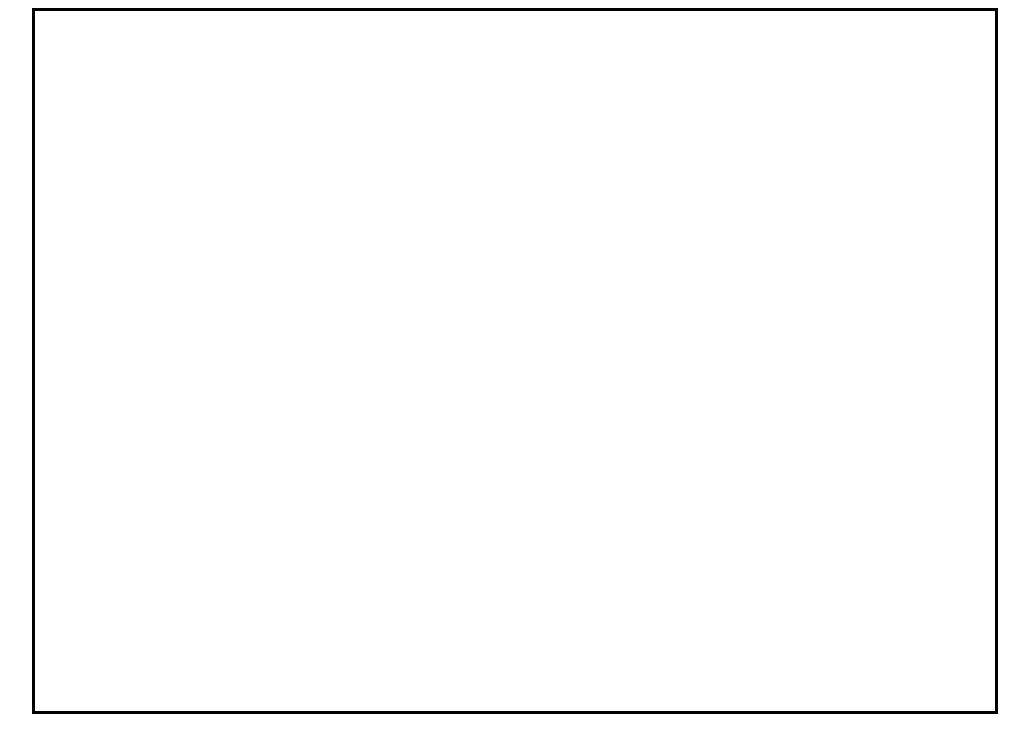
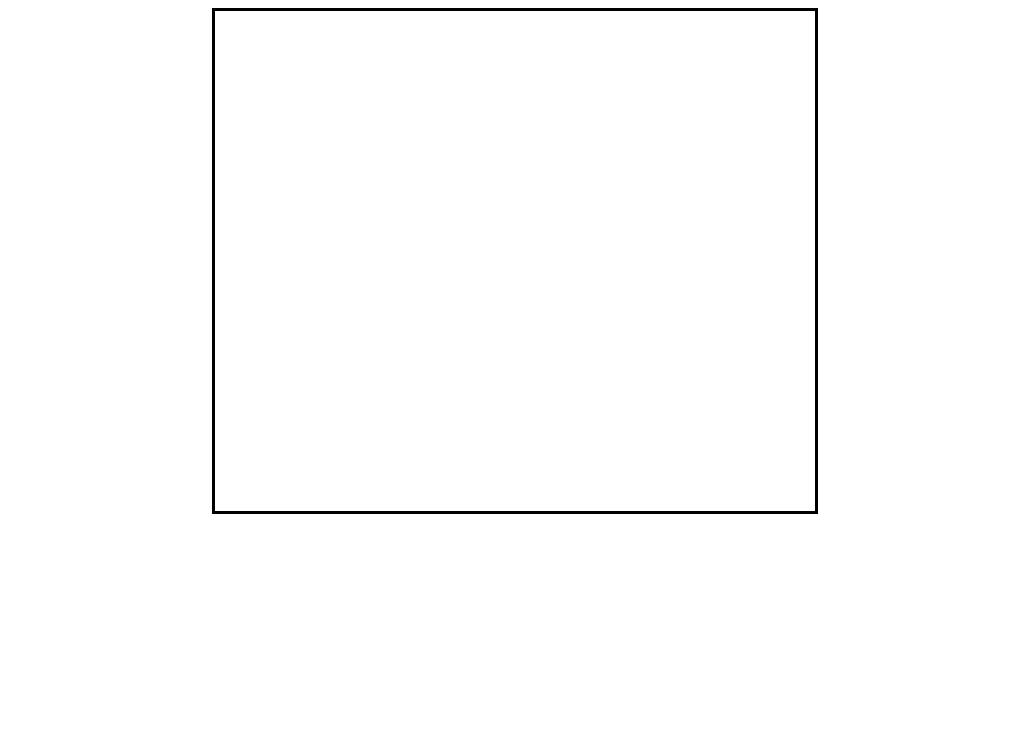
Before and after one commit to georgealin/Etch-a-Sketch, a plain HTML site: page index.html in a window 1280 px wide. Shown: the whole page, without its empty margins (125-1154 px from the left). Drawn offline with Linux system fonts and the light colour scheme.

Commit message:
Chang .container from display:flex to grid

```diff
--- a/style.css
+++ b/style.css
@@ -5,19 +5,8 @@ body {
 }
 
 .container {
-    display: flex;
-    flex-wrap: wrap;
-    justify-content: center;
+    display: grid;
     border: solid;
-    width: 960px;
-    height: 700px;
+    width: 600px;
+    height: 500px;
 }
-
-.divs {
-    display: flex;
-    width: 6.25%;
-    flex-grow: 1;
-}
-.divs:hover {
-    background-color: red;
-}
```
